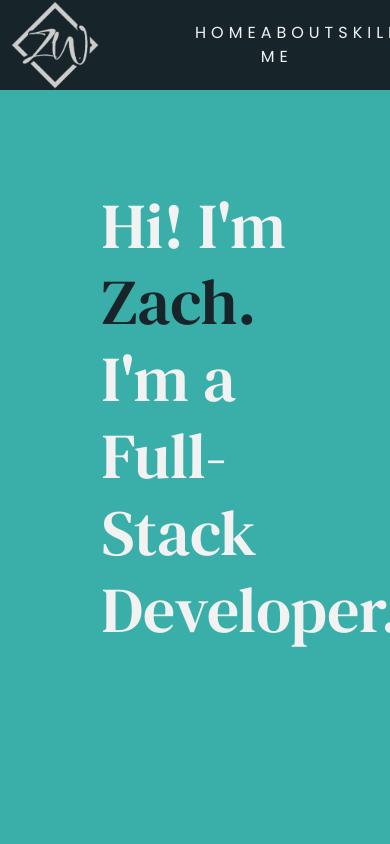
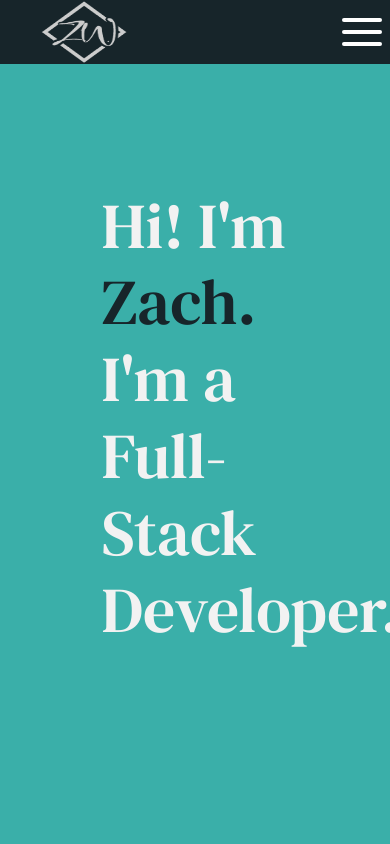
Before and after one commit to ZWatkins31/personal-portfolio, a React (Create React App) app: page / in a window 390 px wide. Shown: the top 844 px of the page. Built offline with nearby package versions, Linux system fonts and the light colour scheme.

Commit message:
Updated files

```diff
--- a/src/App.css
+++ b/src/App.css
@@ -1,3 +1,14 @@
+/*
+MEDIA QUERY MANAGER:
+
+0 - 480px:          Phone
+481px - 768px       Table Portrait
+769px - 1024px      Table Landscape
+1025px - 1200px]   Desktop Normal Styles
+1201px +            Big Desktop
+1em = 16px
+*/
+
 /******************  Custom Fonts ******************/
 
 @font-face {
@@ -70,7 +81,7 @@ nav {
   display: flex;
   align-items: center;
   justify-content: space-between;
-  min-height: 8vh;
+  height: 4em;
   z-index: 9999;
   background-color: #17252a;
   /* Blur effect */
@@ -81,8 +92,17 @@ nav {
 }
 
 .logo-icon {
+  height: 100%;
+  width: 8em;
+  /* background-color: red; */
+  padding-left: 2.5em;
+}
+
+.logo-icon img {
+  max-width: 100%;
+  max-height: 100%;
+  display: block;
   background-color: transparent;
-  width: 100px;
   filter: invert(100%);
   -webkit-filter: invert(100%);
 }
@@ -91,15 +111,10 @@ nav {
   display: flex;
   /* background-color: rgb(246, 46, 46); */
   justify-content: space-around;
-  width: 50%;
+  width: 40%;
   list-style: none;
 }
 
-.logo-icon {
-  color: #f2f2f2;
-  letter-spacing: 5px;
-  padding-left: 2.5%;
-}
 
 .nav-links a {
   text-decoration: none;
@@ -109,7 +124,81 @@ nav {
   /* font-size: 14px; */
 }
 
-.social-icons {
-  display: flex;
-  justify-content: space-around;
+.menu {
+  position: absolute;
+  right: 0px;
+  top: 4em;
+  width: 50%;
+  background-color: red;
+  height: 100vh;
+  z-index: -1;
 }
+
+/* -- mobile display for nav-links -- */
+
+@media screen and (max-width: 1024px) {
+  .nav-links {
+    width: 50%;
+    position: end;
+  }
+}
+
+/* ---------- Burger & toggled menu --------- */
+
+.burger-bar {
+  width: 2.5em;
+  height: 0.25em;
+  background-color: white;
+  margin: 8px;
+  border-radius: 0.25em;
+}
+
+.burger {
+  display: none;
+}
+
+/* ---- mobile display for burger & toggled menu ---- */
+
+@media screen and (max-width: 768px) {
+  .burger {
+    display: inline;
+  }
+
+  .nav-links {
+    display: none;
+  }
+
+}
+
+/* --------- sliding menu --------- */
+.hidden {
+  display: none;
+}
+
+.visible {
+  display: inherit;
+}
+
+
+/* ----- animations--------- */
+/* clicked */
+.burger-bar.clicked:nth-child(1){
+  transform: rotate(45deg) translate(0em, 1.125em);
+  transition: ease-out 0.5s;
+}
+
+.burger-bar.clicked:nth-child(2){
+  transform: scale(0.01);
+  transition: ease-out 0.5s;
+}
+
+.burger-bar.clicked:nth-child(3){
+  transform: rotate(135deg) translate(0em, 1em);
+  transition: ease-out 0.5s;
+}
+
+/* unclicked */
+.burger-bar.unclicked {
+  transform: rotate(0) translate(0);
+  transition: cubic-bezier(0.175, 0.885, 0.32, 1.275) 0.5s;
+}
--- a/src/components/NavBar.js
+++ b/src/components/NavBar.js
@@ -8,6 +8,23 @@ const NavBar = () => {
   // State to determine what link we're on
   const [activeLink, setActiveLink] = useState("home");
 
+  // State to change burger classes
+  const [burger_class, setBurgerClass] = useState("burger-bar unclicked");
+  const [menu_class, setMenuClass] = useState("menu hidden");
+  const [isMenuClicked, setIsMenuClicked] = useState(false);
+
+  // Function to toggle burger menu change
+  const updateMenu = () => {
+    if (!isMenuClicked) {
+      setBurgerClass("burger-bar clicked");
+      setMenuClass("menu visible");
+    } else {
+      setBurgerClass("burger-bar unclicked");
+      setMenuClass("menu hidden");
+    }
+    setIsMenuClicked(!isMenuClicked);
+  };
+
   return (
     <nav>
       <div className="logo-icon">
@@ -16,12 +33,18 @@ const NavBar = () => {
       <div className="nav-links">
         <a href="#">HOME</a>
 
-        <a href="#">ABOUT ME</a>
+        <a href="#">ABOUT</a>
 
         <a href="#">SKILLS</a>
 
         <a href="#">PROJECTS</a>
       </div>
+      <div className="burger" onClick={updateMenu}>
+        <div className={burger_class}></div>
+        <div className={burger_class}></div>
+        <div className={burger_class}></div>
+      </div>
+      <div className={menu_class}></div>
     </nav>
   );
 };
```
